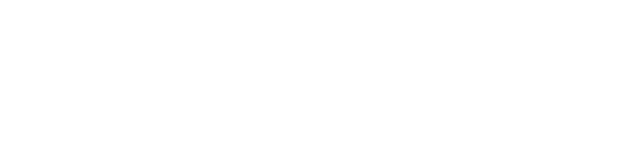
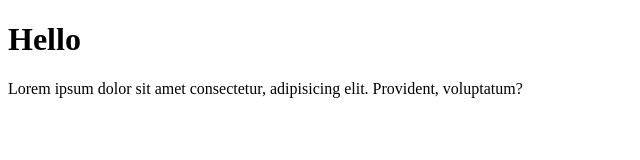
Before and after one commit to Stas0nych/git, a plain HTML site: page index.html in a window 1280 px wide. Shown: the whole page, without its empty margins (0-640 px from the left). Drawn offline with Linux system fonts and the light colour scheme.

Commit message:
second commit

```diff
--- a/index.html
+++ b/index.html
@@ -7,6 +7,7 @@
    <title>Document</title>
 </head>
 <body>
-
+   <h1>Hello</h1>
+   <p>Lorem ipsum dolor sit amet consectetur, adipisicing elit. Provident, voluptatum?</p>
 </body>
 </html>
```
